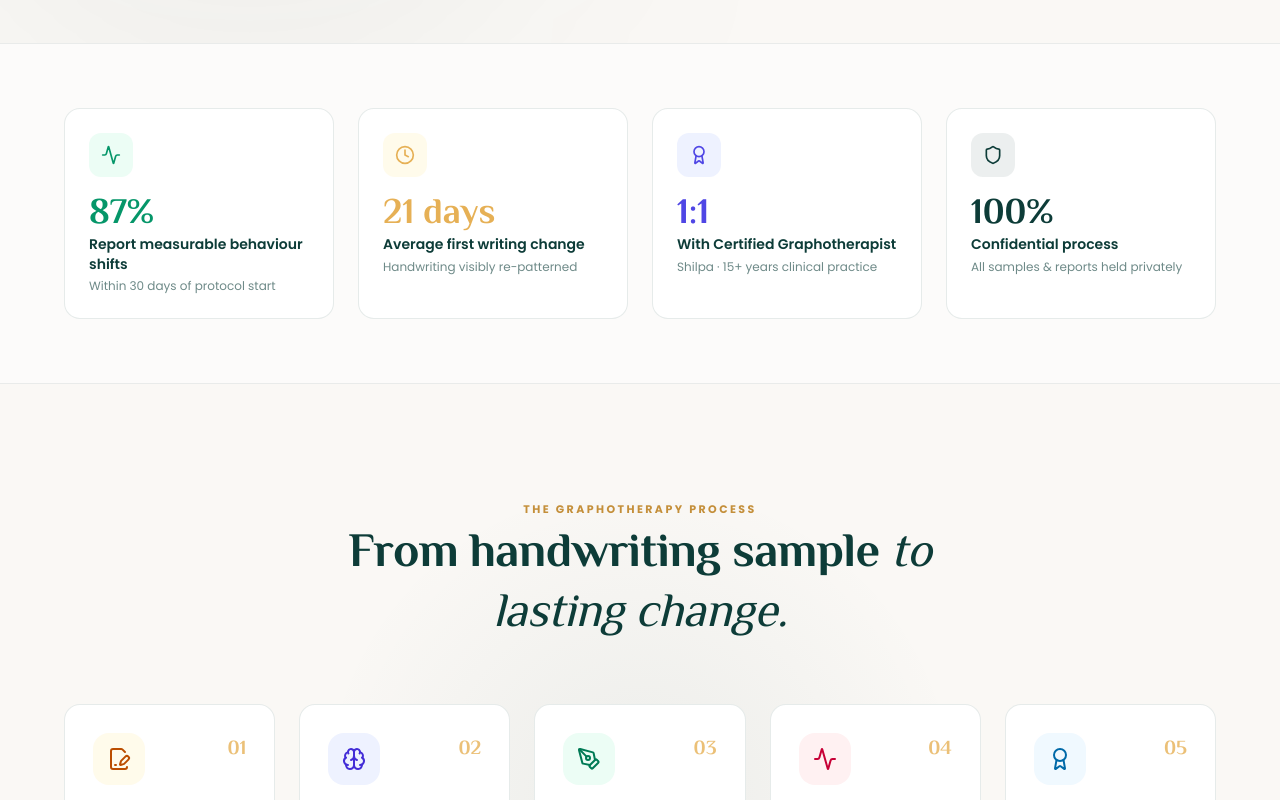
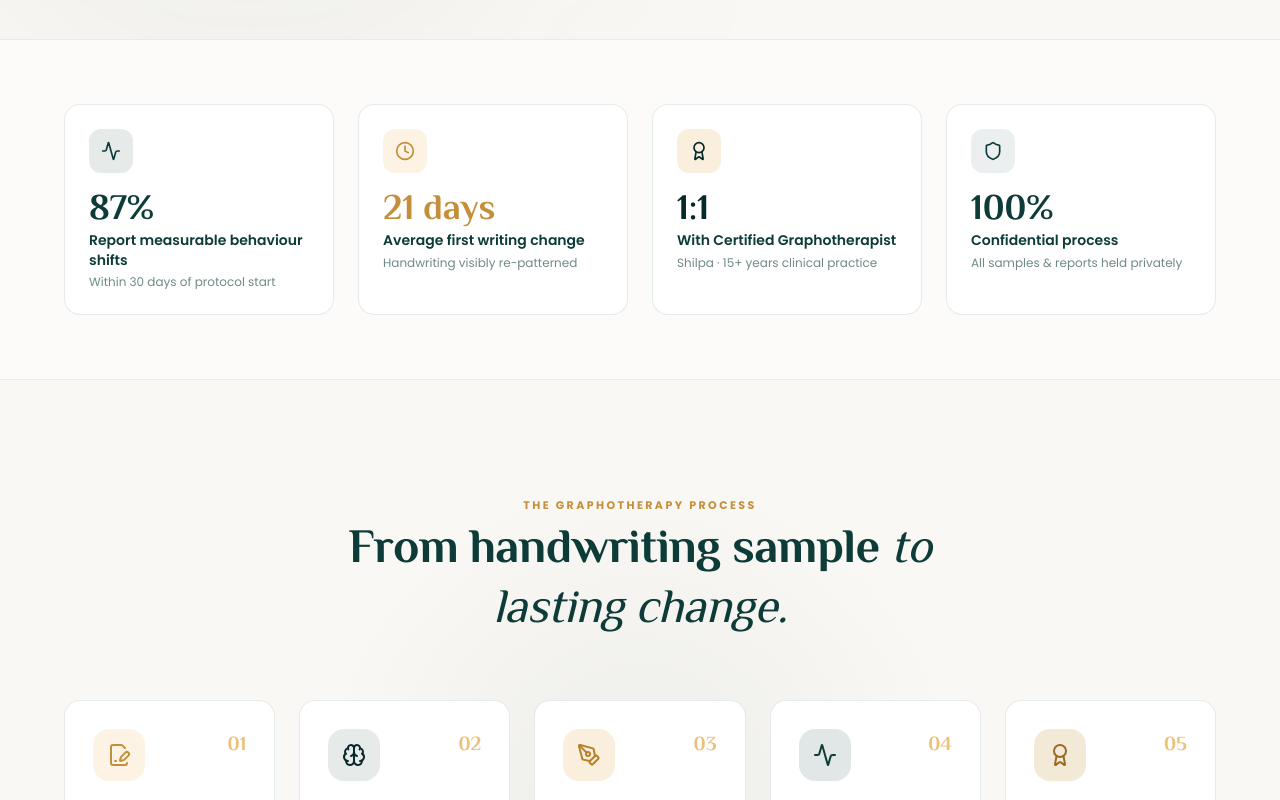
Before and after one commit to rohitchauhan108/calmind-wellness-portal, a Next.js app: page /graphotherapy in a window 1280 px wide. Shown: the part 1200-2000 px from the top of the page. Built offline with nearby package versions, Linux system fonts and the light colour scheme.

Commit message:
graphotheraphy page completed

```diff
--- a/src/app/graphotherapy/page.tsx
+++ b/src/app/graphotherapy/page.tsx
@@ -41,35 +41,35 @@ export default function GraphotherapyPage() {
       icon: <FileSignature className="w-6 h-6" />,
       title: "Submit Your Handwriting Sample",
       desc: "You send us 3 pages of natural handwriting (on unlined paper) plus your signature. We guide you through the exact submission protocol.",
-      accent: "bg-amber-50 text-amber-700",
+      accent: "bg-[#E6B055]/15 text-[#C48F3A]",
     },
     {
       num: "02",
       icon: <Brain className="w-6 h-6" />,
       title: "Scientific Analysis Report",
       desc: "Shilpa conducts a full multi-page grapho-analytical report mapping your subconscious patterns, belief structures, and behavioral signatures.",
-      accent: "bg-indigo-50 text-indigo-700",
+      accent: "bg-[#0D3C38]/10 text-[#08292C]",
     },
     {
       num: "03",
       icon: <PenTool className="w-6 h-6" />,
       title: "Custom Stroke Redesign Protocol",
       desc: "We design a personalised Graphotherapy exercise programme: specific letter modifications, daily drills, and progressive weekly rewrites.",
-      accent: "bg-emerald-50 text-emerald-700",
+      accent: "bg-[#E6B055]/20 text-[#B88127]",
     },
     {
       num: "04",
       icon: <Activity className="w-6 h-6" />,
       title: "Daily Practice & Integration",
       desc: "21–66 days of guided 5–15 minute daily practice. We measure behavioural shift markers alongside handwriting evolution.",
-      accent: "bg-rose-50 text-rose-700",
+      accent: "bg-[#0D3C38]/12 text-[#0D3C38]",
     },
     {
       num: "05",
       icon: <Award className="w-6 h-6" />,
       title: "Follow-up Review & Lock-in",
       desc: "We re-analyse at key milestones, refine the strokes, and lock in the new neural patterns for lasting sustainable change.",
-      accent: "bg-sky-50 text-sky-700",
+      accent: "bg-[#C48F3A]/20 text-[#986A25]",
     },
   ];
 
@@ -162,24 +162,24 @@ export default function GraphotherapyPage() {
       label: "Report measurable behaviour shifts",
       sub: "Within 30 days of protocol start",
       icon: <Activity className="w-5 h-5" />,
-      color: "text-[#059669]",
-      bg: "bg-emerald-50",
+      color: "text-[#0D3C38]",
+      bg: "bg-[#0D3C38]/10",
     },
     {
       stat: "21 days",
       label: "Average first writing change",
       sub: "Handwriting visibly re-patterned",
       icon: <Clock className="w-5 h-5" />,
-      color: "text-[#E6B055]",
-      bg: "bg-amber-50",
+      color: "text-[#C48F3A]",
+      bg: "bg-[#E6B055]/15",
     },
     {
       stat: "1:1",
       label: "With Certified Graphotherapist",
       sub: "Shilpa · 15+ years clinical practice",
       icon: <Award className="w-5 h-5" />,
-      color: "text-[#4F46E5]",
-      bg: "bg-indigo-50",
+      color: "text-[#08292C]",
+      bg: "bg-[#E6B055]/20",
     },
     {
       stat: "100%",
@@ -310,15 +310,15 @@ export default function GraphotherapyPage() {
               >
                 <button
                   onClick={handleBookCall}
-                  className="group inline-flex items-center justify-center gap-2.5 px-8 py-4.5 rounded-2xl bg-[#0D3C38] hover:bg-[#0D3C38]/92 text-[#FBF9F5] font-semibold text-sm md:text-base shadow-xl hover:shadow-2xl hover:shadow-[#0D3C38]/20 transition-all duration-300 cursor-pointer border border-[#0D3C38]/50"
+                  className="group w-full sm:w-auto inline-flex items-center justify-center gap-2.5 px-8 py-4 rounded-2xl bg-[#0D3C38] hover:bg-[#0D3C38]/92 text-[#FBF9F5] font-semibold text-sm md:text-base shadow-xl hover:shadow-2xl hover:shadow-[#0D3C38]/20 transition-all duration-300 cursor-pointer border border-[#0D3C38]/50"
                 >
-                  <Calendar className="w-4.5 h-4.5 text-[#E6B055]" />
+                  <Calendar className="w-[1.125rem] h-[1.125rem] text-[#E6B055]" />
                   Book Your Handwriting Consultation
-                  <ArrowRight className="w-4.5 h-4.5 transition-transform duration-300 group-hover:translate-x-1" />
+                  <ArrowRight className="w-[1.125rem] h-[1.125rem] transition-transform duration-300 group-hover:translate-x-1" />
                 </button>
                 <Link
                   href="/contact"
-                  className="group inline-flex items-center justify-center gap-2 px-8 py-4.5 rounded-2xl bg-transparent hover:bg-white text-[#0D3C38] font-semibold text-sm md:text-base transition-all duration-300 cursor-pointer border-2 border-[#0D3C38]/20 hover:border-[#0D3C38]/40"
+                  className="group w-full sm:w-auto inline-flex items-center justify-center gap-2 px-8 py-4 rounded-2xl bg-transparent hover:bg-white text-[#0D3C38] font-semibold text-sm md:text-base transition-all duration-300 cursor-pointer border-2 border-[#0D3C38]/20 hover:border-[#0D3C38]/40"
                 >
                   Ask About a Custom Programme
                 </Link>
@@ -444,7 +444,7 @@ export default function GraphotherapyPage() {
                 className="group relative rounded-2xl p-6 sm:p-7 bg-white border border-[#0D3C38]/10 hover:border-[#0D3C38]/25 hover:shadow-xl hover:shadow-[#0D3C38]/8 transition-all duration-400 flex flex-col"
               >
                 <div className="flex items-start justify-between mb-5">
-                  <div className={`w-13 h-13 rounded-2xl ${s.accent} flex items-center justify-center group-hover:scale-110 transition-transform duration-300`} style={{ width: "3.25rem", height: "3.25rem" }}>
+                  <div className={`w-[3.25rem] h-[3.25rem] rounded-2xl ${s.accent} flex items-center justify-center group-hover:scale-110 transition-transform duration-300`}>
                     {s.icon}
                   </div>
                   <span className="font-serif text-xl font-bold text-[#E6B055]/80">
@@ -565,7 +565,7 @@ export default function GraphotherapyPage() {
                     </div>
                     <button
                       onClick={handleBookCall}
-                      className={`group inline-flex items-center gap-2 px-5 sm:px-6 py-3 rounded-xl font-semibold text-sm transition-all duration-300 cursor-pointer ${
+                      className={`group w-full sm:w-auto inline-flex items-center justify-center gap-2 px-5 sm:px-6 py-3 rounded-xl font-semibold text-sm transition-all duration-300 cursor-pointer ${
                         off.primary
                           ? "bg-[#0D3C38] hover:bg-[#0D3C38]/92 text-[#FBF9F5] shadow-md hover:shadow-lg"
                           : "bg-transparent border-2 border-[#0D3C38]/20 hover:border-[#0D3C38]/50 hover:bg-[#0D3C38] hover:text-[#FBF9F5] text-[#0D3C38]"
@@ -608,10 +608,10 @@ export default function GraphotherapyPage() {
             <div className="md:col-span-2 flex md:justify-end">
               <button
                 onClick={handleBookCall}
-                className="group inline-flex items-center gap-2.5 px-7 py-4 rounded-2xl bg-[#E6B055] hover:bg-[#E6B055]/92 text-[#0D3C38] font-semibold text-sm sm:text-base shadow-xl hover:shadow-2xl transition-all duration-300 cursor-pointer"
+                className="group w-full sm:w-auto inline-flex items-center justify-center gap-2.5 px-7 py-4 rounded-2xl bg-[#E6B055] hover:bg-[#E6B055]/92 text-[#0D3C38] font-semibold text-sm sm:text-base shadow-xl hover:shadow-2xl transition-all duration-300 cursor-pointer"
               >
                 Enquire About Kids Programme
-                <ArrowRight className="w-4.5 h-4.5 transition-transform duration-300 group-hover:translate-x-1" />
+                <ArrowRight className="w-[1.125rem] h-[1.125rem] transition-transform duration-300 group-hover:translate-x-1" />
               </button>
             </div>
           </div>
@@ -704,14 +704,14 @@ export default function GraphotherapyPage() {
             <div className="flex flex-col sm:flex-row gap-4 justify-center pt-2">
               <button
                 onClick={handleBookCall}
-                className="group inline-flex items-center justify-center gap-2.5 px-8 py-4.5 rounded-2xl bg-[#0D3C38] hover:bg-[#0D3C38]/92 text-[#FBF9F5] font-semibold text-sm md:text-base shadow-xl hover:shadow-2xl transition-all duration-300 cursor-pointer"
+                className="group w-full sm:w-auto inline-flex items-center justify-center gap-2.5 px-8 py-4 rounded-2xl bg-[#0D3C38] hover:bg-[#0D3C38]/92 text-[#FBF9F5] font-semibold text-sm md:text-base shadow-xl hover:shadow-2xl transition-all duration-300 cursor-pointer"
               >
                 Book Complimentary Graphotherapy Consult
-                <ArrowRight className="w-4.5 h-4.5 transition-transform duration-300 group-hover:translate-x-1" />
+                <ArrowRight className="w-[1.125rem] h-[1.125rem] transition-transform duration-300 group-hover:translate-x-1" />
               </button>
               <Link
                 href="/contact"
-                className="group inline-flex items-center justify-center gap-2 px-8 py-4.5 rounded-2xl bg-transparent hover:bg-white/70 text-[#0D3C38] font-semibold text-sm md:text-base transition-all duration-300 cursor-pointer border-2 border-[#0D3C38]/30 hover:border-[#0D3C38]/60"
+                className="group w-full sm:w-auto inline-flex items-center justify-center gap-2 px-8 py-4 rounded-2xl bg-transparent hover:bg-white/70 text-[#0D3C38] font-semibold text-sm md:text-base transition-all duration-300 cursor-pointer border-2 border-[#0D3C38]/30 hover:border-[#0D3C38]/60"
               >
                 Email Shilpa a Question
               </Link>
```
